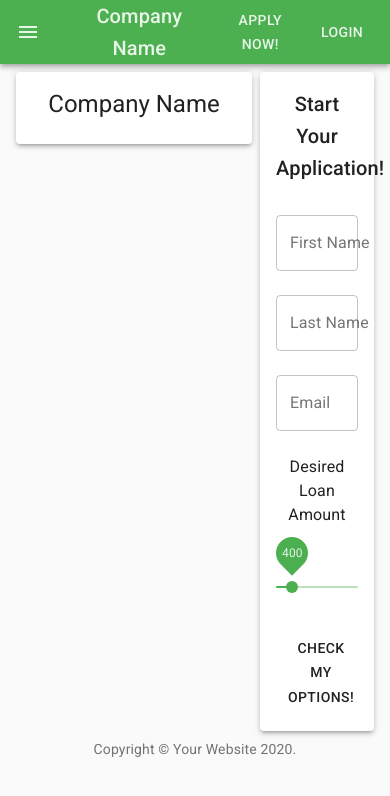
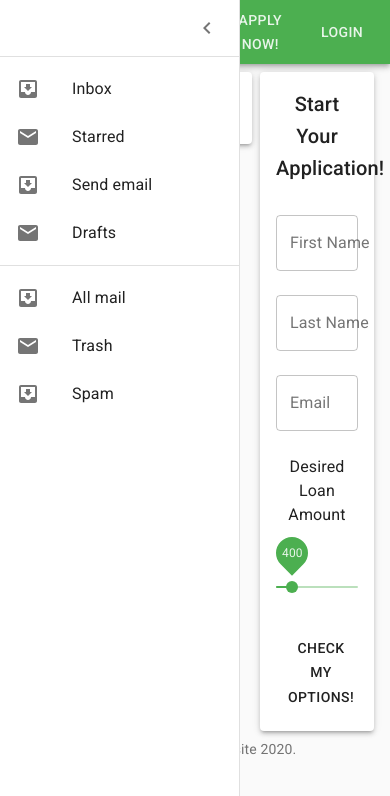
Before and after one commit to Hugens25/PaydayLoanSite, a React (Create React App) app: page / in a window 390 px wide. Both pictures are taken after a click on the button "menu". Shown: the top 796 px of the page. Built offline with nearby package versions, Linux system fonts and the light colour scheme; the HTML template or start-up script is replaced by a standard one.

Commit message:
added side navigation on hamburger button click

```diff
--- a/src/components/layout/Header.js
+++ b/src/components/layout/Header.js
@@ -1,7 +1,6 @@
 import React, { useState } from 'react';
 import { BrowserRouter as Router, Route, Link } from "react-router-dom";
 import { makeStyles, createMuiTheme, withStyles } from '@material-ui/core/styles';
-import { ThemeProvider } from '@material-ui/styles';
 import AppBar from '@material-ui/core/AppBar';
 import Toolbar from '@material-ui/core/Toolbar';
 import Typography from '@material-ui/core/Typography';
@@ -15,6 +14,7 @@
 import LandingPage from '../LandingPage';
 import HomePage from '../UserPages/HomePage';
 import Settings from '../UserPages/Settings';
+import SideNav from './SideNav';
 
 const useStyles = makeStyles((theme) => ({
   root: {
@@ -26,16 +26,13 @@
   title: {
     flexGrow: 1,
   },
+  list: {
+    width: 250,
+  },
+  fullList: {
+    width: 'auto',
+  },
 }));
-
-const NavbarTheme = createMuiTheme({
-    palette: {
-      primary: {
-        main: green[500],
-        contrastText: green[50],
-      },
-    },
-  });
 
 const StyledButton = withStyles({
   root: {
@@ -54,14 +51,18 @@
 
   const [userInfo, setUserInfo] = useState({'isLoggedIn':false});
   const [applicantInfo, setApplicantInfo] = useState({});
+  const [isHambugerMenuOpen, setIsHamburgerMenuOpen] = useState(false);
+
+  const handleOpenSideNav = () => {
+    setIsHamburgerMenuOpen(!isHambugerMenuOpen)
+  }
 
   return (
     <Router>
       <div className={classes.root}>
-        <ThemeProvider theme={NavbarTheme}>
         <AppBar position="static" color="primary">
           <Toolbar>
-              <StyledIconButton edge="start" className={classes.menuButton} aria-label="menu">
+            <StyledIconButton edge="start" className={classes.menuButton} aria-label="menu" onClick={handleOpenSideNav}>
               <MenuIcon />
             </StyledIconButton>
             <Typography variant="h6" className={classes.title} >
@@ -72,7 +73,7 @@
             {userInfo.isLoggedIn && <StyledButton ><Link style={{ textDecoration: 'none', color: '#e8f5e9' }} to="/logout">LOGOUT</Link></StyledButton>}
           </Toolbar>
         </AppBar>
-        </ThemeProvider>
+        {isHambugerMenuOpen && <SideNav isHambugerMenuOpen={isHambugerMenuOpen} setIsHamburgerMenuOpen={setIsHamburgerMenuOpen}/>}
           <Route exact path="/" render={(props) => <LandingPage userInfo={userInfo} setUserInfo={setUserInfo} applicantInfo={applicantInfo} setApplicantInfo={setApplicantInfo} />}/>
           <Route path="/apply" render={(props) => <Apply userInfo={userInfo} setUserInfo={setUserInfo} applicantInfo={applicantInfo} setApplicantInfo={setApplicantInfo} />}/>
           <Route path="/login" render={(props) => <Login userInfo={userInfo} setUserInfo={setUserInfo} />}/>
--- /dev/null
+++ b/src/components/layout/SideNav.js
@@ -0,0 +1,79 @@
+import React from 'react';
+import { makeStyles } from '@material-ui/core/styles';
+import Drawer from '@material-ui/core/Drawer';
+import List from '@material-ui/core/List';
+import Divider from '@material-ui/core/Divider';
+import IconButton from '@material-ui/core/IconButton';
+import ChevronLeftIcon from '@material-ui/icons/ChevronLeft';
+import ListItem from '@material-ui/core/ListItem';
+import ListItemIcon from '@material-ui/core/ListItemIcon';
+import ListItemText from '@material-ui/core/ListItemText';
+import InboxIcon from '@material-ui/icons/MoveToInbox';
+import MailIcon from '@material-ui/icons/Mail';
+
+const drawerWidth = 240;
+
+const useStyles = makeStyles((theme) => ({
+  root: {
+    display: 'flex',
+  },
+  drawer: {
+    width: drawerWidth,
+    flexShrink: 0,
+  },
+  drawerPaper: {
+    width: drawerWidth,
+  },
+  drawerHeader: {
+    display: 'flex',
+    alignItems: 'center',
+    padding: theme.spacing(0, 1),
+    // necessary for content to be below app bar
+    ...theme.mixins.toolbar,
+    justifyContent: 'flex-end',
+  },
+}));
+
+export default function PersistentDrawerLeft(props) {
+  const classes = useStyles();
+
+  const {isHambugerMenuOpen, setIsHamburgerMenuOpen} = props;
+
+  return (
+    <div className={classes.root}>
+      <Drawer
+        className={classes.drawer}
+        variant="persistent"
+        anchor="left"
+        open={isHambugerMenuOpen}
+        classes={{
+          paper: classes.drawerPaper,
+        }}
+      >
+        <div className={classes.drawerHeader}>
+          <IconButton onClick={() => {setIsHamburgerMenuOpen(!isHambugerMenuOpen)}}>
+            <ChevronLeftIcon />
+          </IconButton>
+        </div>
+        <Divider />
+        <List>
+          {['Inbox', 'Starred', 'Send email', 'Drafts'].map((text, index) => (
+            <ListItem button key={text}>
+              <ListItemIcon>{index % 2 === 0 ? <InboxIcon /> : <MailIcon />}</ListItemIcon>
+              <ListItemText primary={text} />
+            </ListItem>
+          ))}
+        </List>
+        <Divider />
+        <List>
+          {['All mail', 'Trash', 'Spam'].map((text, index) => (
+            <ListItem button key={text}>
+              <ListItemIcon>{index % 2 === 0 ? <InboxIcon /> : <MailIcon />}</ListItemIcon>
+              <ListItemText primary={text} />
+            </ListItem>
+          ))}
+        </List>
+      </Drawer>
+    </div>
+  );
+}
```
Lines whose indentation alone changed are shown as unchanged.
